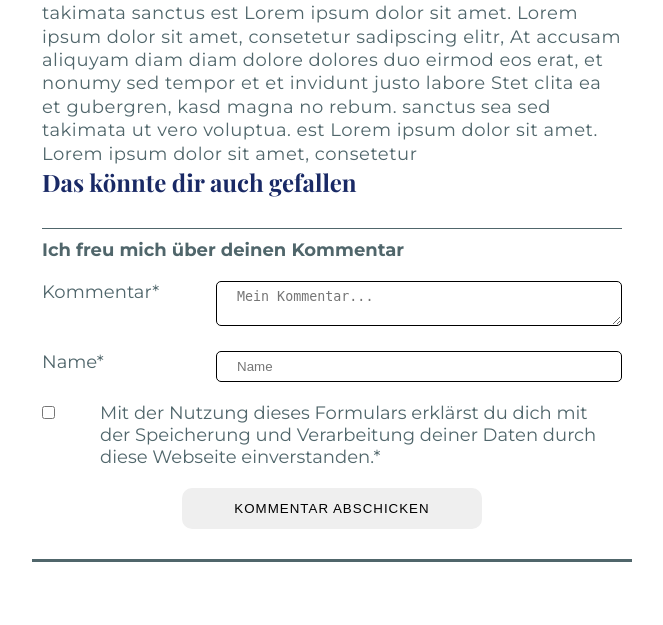
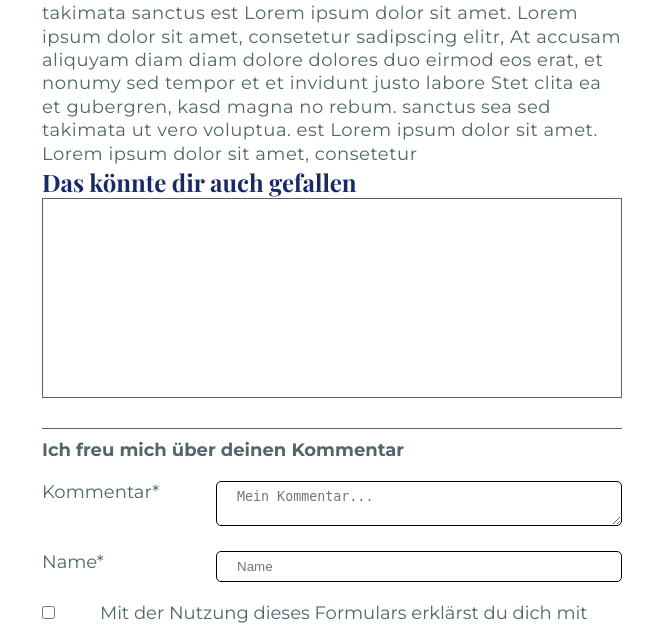
Before and after one commit to MareikeW/ein-buchblog, a PHP site: page /Die_Abtei_von_Northanger.html in a window 1280 px wide. Shown: the part 1905-2530 px from the top of the page, without its empty margins (308-971 px from the left). Run offline with PHP 8.4, Linux system fonts and the light colour scheme.

Commit message:
Box für vorgeschlagenen Beitrag gestyled

```diff
--- a/stylesheet.css
+++ b/stylesheet.css
@@ -279,6 +279,11 @@ footer {
     margin: 15px auto;
 }
 
+#recommended-post {
+    height: 200px;
+    border: solid 1px;
+}
+
 .waugh-img {
     height: 500px;
 }
```
